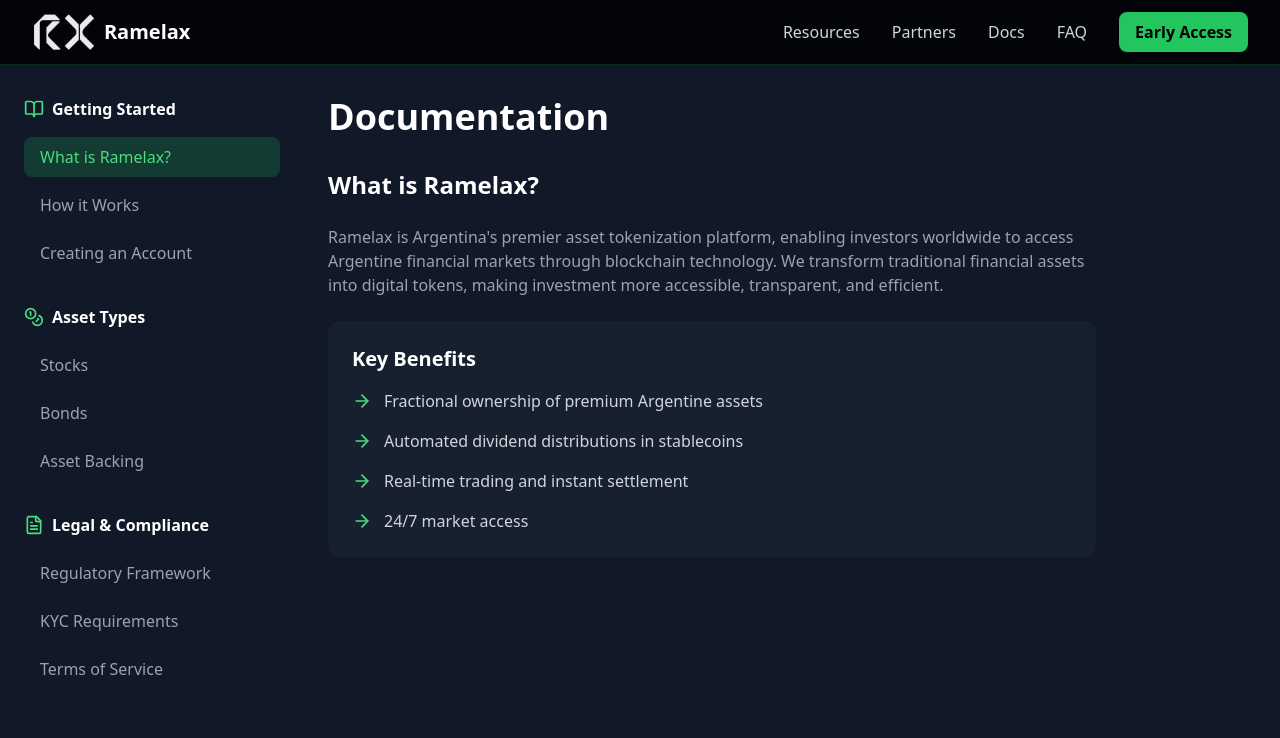
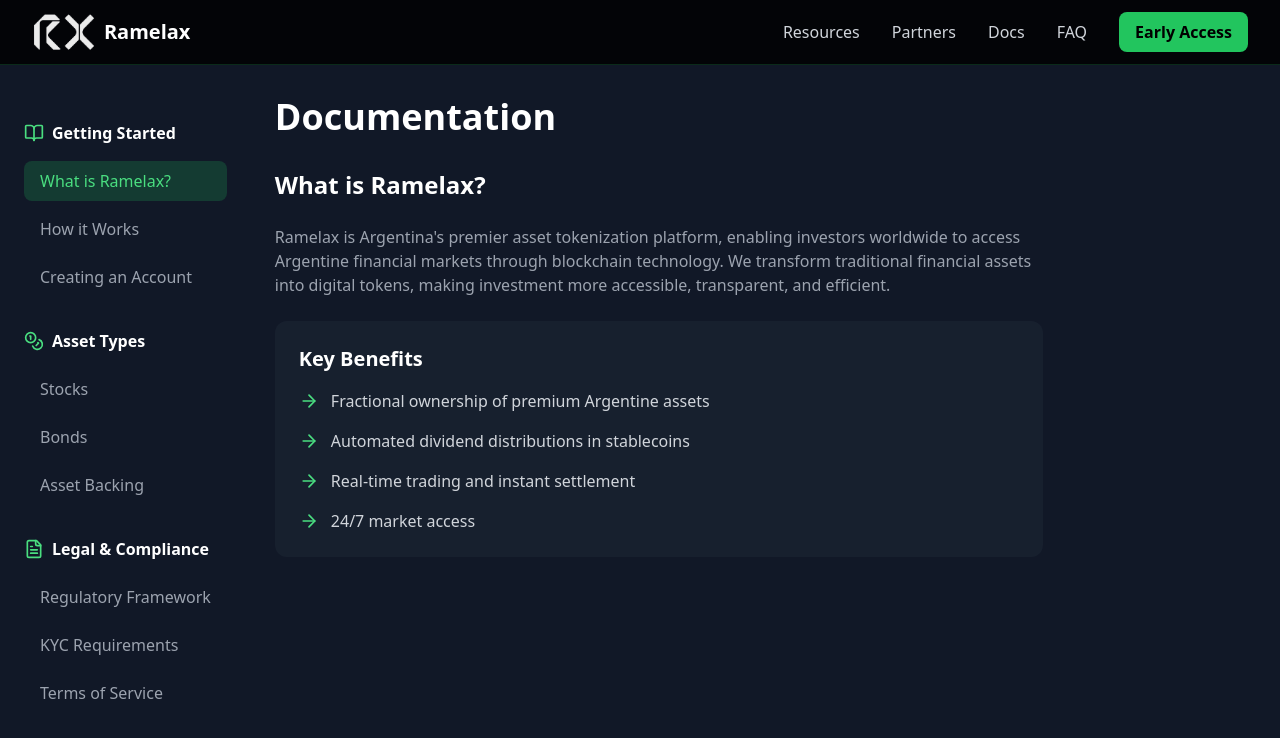
Before and after one commit to Sixela33/RamalaxLanding, a React (Vite) app: page /docs in a window 1280 px wide. Shown: the top 738 px of the page. Built offline with nearby package versions, Linux system fonts and the light colour scheme.

Commit message:
improving docs page

```diff
--- a/public/output.css
+++ b/public/output.css
@@ -624,8 +624,16 @@
   top: 1.5rem;
 }
 
+.top-0 {
+  top: 0px;
+}
+
 .z-50 {
   z-index: 50;
+}
+
+.z-40 {
+  z-index: 40;
 }
 
 .mx-auto {
@@ -713,6 +721,10 @@
   height: 2rem;
 }
 
+.h-full {
+  height: 100%;
+}
+
 .min-h-screen {
   min-height: 100vh;
 }
@@ -737,16 +749,16 @@
   width: 1.5rem;
 }
 
-.w-64 {
-  width: 16rem;
-}
-
 .w-8 {
   width: 2rem;
 }
 
 .w-full {
   width: 100%;
+}
+
+.w-64 {
+  width: 16rem;
 }
 
 .max-w-3xl {
@@ -771,6 +783,16 @@
 
 .flex-shrink-0 {
   flex-shrink: 0;
+}
+
+.-translate-x-full {
+  --tw-translate-x: -100%;
+  transform: translate(var(--tw-translate-x), var(--tw-translate-y)) rotate(var(--tw-rotate)) skewX(var(--tw-skew-x)) skewY(var(--tw-skew-y)) scaleX(var(--tw-scale-x)) scaleY(var(--tw-scale-y));
+}
+
+.translate-x-0 {
+  --tw-translate-x: 0px;
+  transform: translate(var(--tw-translate-x), var(--tw-translate-y)) rotate(var(--tw-rotate)) skewX(var(--tw-skew-x)) skewY(var(--tw-skew-y)) scaleX(var(--tw-scale-x)) scaleY(var(--tw-scale-y));
 }
 
 .transform {
@@ -879,6 +901,10 @@
   overflow: hidden;
 }
 
+.overflow-y-auto {
+  overflow-y: auto;
+}
+
 .rounded-2xl {
   border-radius: 1rem;
 }
@@ -972,13 +998,12 @@
   background-color: rgb(34 197 94 / 0.2);
 }
 
-.bg-red-500 {
-  --tw-bg-opacity: 1;
-  background-color: rgb(239 68 68 / var(--tw-bg-opacity));
+.bg-opacity-75 {
+  --tw-bg-opacity: 0.75;
 }
 
-.bg-opacity-75 {
-  --tw-bg-opacity: 0.75;
+.bg-opacity-50 {
+  --tw-bg-opacity: 0.5;
 }
 
 .bg-\[radial-gradient\(circle_at_center\2c rgba\(22\2c 163\2c 74\2c 0\.1\)_0\%\2c transparent_65\%\)\] {
@@ -1067,11 +1092,6 @@
 .px-4 {
   padding-left: 1rem;
   padding-right: 1rem;
-}
-
-.px-6 {
-  padding-left: 1.5rem;
-  padding-right: 1.5rem;
 }
 
 .py-12 {
@@ -1289,12 +1309,22 @@
   transition-duration: 150ms;
 }
 
+.transition-transform {
+  transition-property: transform;
+  transition-timing-function: cubic-bezier(0.4, 0, 0.2, 1);
+  transition-duration: 150ms;
+}
+
 .duration-200 {
   transition-duration: 200ms;
 }
 
 .duration-300 {
   transition-duration: 300ms;
+}
+
+.ease-in-out {
+  transition-timing-function: cubic-bezier(0.4, 0, 0.2, 1);
 }
 
 .hover\:rotate-90:hover {
@@ -1389,6 +1419,14 @@
 }
 
 @media (min-width: 768px) {
+  .md\:relative {
+    position: relative;
+  }
+
+  .md\:z-auto {
+    z-index: auto;
+  }
+
   .md\:col-span-2 {
     grid-column: span 2 / span 2;
   }
@@ -1409,6 +1447,15 @@
     width: 16rem;
   }
 
+  .md\:w-auto {
+    width: auto;
+  }
+
+  .md\:translate-x-0 {
+    --tw-translate-x: 0px;
+    transform: translate(var(--tw-translate-x), var(--tw-translate-y)) rotate(var(--tw-rotate)) skewX(var(--tw-skew-x)) skewY(var(--tw-skew-y)) scaleX(var(--tw-scale-x)) scaleY(var(--tw-scale-y));
+  }
+
   .md\:grid-cols-2 {
     grid-template-columns: repeat(2, minmax(0, 1fr));
   }
@@ -1427,6 +1474,14 @@
 
   .md\:gap-12 {
     gap: 3rem;
+  }
+
+  .md\:bg-transparent {
+    background-color: transparent;
+  }
+
+  .md\:p-0 {
+    padding: 0px;
   }
 
   .md\:py-48 {
--- /dev/null
+++ b/src/components/Sidebar.tsx
@@ -0,0 +1,80 @@
+import { BookOpen, Coins, FileText } from 'lucide-react'
+
+const sections = [
+    {
+      title: 'Getting Started',
+      icon: BookOpen,
+      items: [
+        { title: 'What is Ramelax?', id: 'intro' },
+        { title: 'How it Works', id: 'how-it-works' },
+        { title: 'Creating an Account', id: 'account' },
+      ],
+    },
+    {
+      title: 'Asset Types',
+      icon: Coins,
+      items: [
+        { title: 'Stocks', id: 'stocks' },
+        { title: 'Bonds', id: 'bonds' },
+        { title: 'Asset Backing', id: 'backing' },
+      ],
+    },
+    {
+      title: 'Legal & Compliance',
+      icon: FileText,
+      items: [
+        { title: 'Regulatory Framework', id: 'regulatory' },
+        { title: 'KYC Requirements', id: 'kyc' },
+        { title: 'Terms of Service', id: 'terms' },
+      ],
+    },
+  ];
+
+type SidebarProps = {
+    activeSection: string;
+    setActiveSection: (sectionId: string) => void;
+    isSidebarOpen: boolean;
+    setSidebarOpen: (isOpen: boolean) => void;
+}
+
+export const Sidebar = ({ activeSection, setActiveSection, isSidebarOpen, setSidebarOpen }:SidebarProps) => (
+    <div className={`
+      fixed md:relative top-0 left-0 h-full
+      w-64 md:w-auto
+      bg-gray-900 md:bg-transparent
+      z-50 md:z-auto
+      transform transition-transform duration-300 ease-in-out
+      ${isSidebarOpen ? 'translate-x-0' : '-translate-x-full md:translate-x-0'}
+      overflow-y-auto
+      md:block
+    `}>
+      <div className="sticky top-6 p-4 md:p-0">
+        {sections.map((section) => (
+          <div key={section.title} className="mb-8">
+            <div className="flex items-center gap-2 mb-4">
+              <section.icon className="h-5 w-5 text-green-400" />
+              <h3 className="font-semibold">{section.title}</h3>
+            </div>
+            <div className="flex flex-col gap-2">
+              {section.items.map((item) => (
+                <button
+                  key={item.id}
+                  onClick={() => {
+                    setActiveSection(item.id);
+                    setSidebarOpen(false);
+                  }}
+                  className={`text-left px-4 py-2 rounded-lg transition-colors ${
+                    activeSection === item.id
+                      ? 'bg-green-500/20 text-green-400'
+                      : 'text-gray-400 hover:text-green-400'
+                  }`}
+                >
+                  {item.title}
+                </button>
+              ))}
+            </div>
+          </div>
+        ))}
+      </div>
+    </div>
+  );
--- a/src/pages/DocsPage/Docs.tsx
+++ b/src/pages/DocsPage/Docs.tsx
@@ -1,4 +1,5 @@
-import { BookOpen, Coins, FileText } from 'lucide-react';
+import { useState } from 'react';
+import { Menu, X } from 'lucide-react';
 import GettingStarted from './GettingStarted/GettingStarted';
 import HowItWorks from './GettingStarted/HowItWorks';
 import { Stocks } from './Asset types/Stocks';
@@ -7,104 +8,70 @@
 import { KYCRequirements } from './LegalYCompliance/KYCRequirements';
 import { RegulatoryFramework } from './LegalYCompliance/RegulatoryFramework';
 import { TermsOfService } from './LegalYCompliance/TermsOfService';
-import { useState } from 'react';
-
-const sections = [
-  {
-    title: 'Getting Started',
-    icon: BookOpen,
-    items: [
-      { title: 'What is Ramelax?', id: 'intro' },
-      { title: 'How it Works', id: 'how-it-works' },
-      { title: 'Creating an Account', id: 'account' },
-    ],
-  },
-  {
-    title: 'Asset Types',
-    icon: Coins,
-    items: [
-      { title: 'Stocks', id: 'stocks' },
-      { title: 'Bonds', id: 'bonds' },
-      { title: 'Asset Backing', id: 'backing' },
-    ],
-  },
-  {
-    title: 'Legal & Compliance',
-    icon: FileText,
-    items: [
-      { title: 'Regulatory Framework', id: 'regulatory' },
-      { title: 'KYC Requirements', id: 'kyc' },
-      { title: 'Terms of Service', id: 'terms' },
-    ],
-  },
-];
+import { Sidebar } from '../../components/Sidebar';
 
 export function DocsPage() {
   const [activeSection, setActiveSection] = useState('intro');
   const [isSidebarOpen, setSidebarOpen] = useState(false);
 
+  const renderContent = () => {
+    switch (activeSection) {
+      case 'intro':
+        return <GettingStarted />;
+      case 'how-it-works':
+        return <HowItWorks />;
+      case 'stocks':
+        return <Stocks />;
+      case 'bonds':
+        return <Bonds />;
+      case 'backing':
+        return <AssetBacking />;
+      case 'regulatory':
+        return <RegulatoryFramework />;
+      case 'kyc':
+        return <KYCRequirements />;
+      case 'terms':
+        return <TermsOfService />;
+      case 'account':
+        return <TermsOfService />;
+      default:
+        return null;
+    }
+  };
+
   return (
     <div className="min-h-screen bg-gray-900 text-white">
+      {/* Overlay for mobile sidebar */}
+      {isSidebarOpen && (
+        <div
+          className="fixed inset-0 bg-black bg-opacity-50 z-40 md:hidden"
+          onClick={() => setSidebarOpen(false)}
+        />
+      )}
+
       <div className="container mx-auto px-4 sm:px-6 py-8">
+        {/* Toggle Button */}
+        <button
+          className="md:hidden flex items-center gap-2 text-green-400 mb-4"
+          onClick={() => setSidebarOpen(!isSidebarOpen)}
+        >
+          {isSidebarOpen ? <X /> : <Menu />}
+          <span>{isSidebarOpen ? 'Close Menu' : 'Open Menu'}</span>
+        </button>
+
         <div className="md:flex md:gap-12">
-
-          {/* Sidebar Toggle for Small Screens */}
-          <button
-            className="md:hidden text-green-400 mb-4"
-            onClick={() => setSidebarOpen(!isSidebarOpen)}
-          >
-            {isSidebarOpen ? 'Close' : 'Open'} Sidebar
-          </button>
-
-          {/* Sidebar */}
-          <div className={`${isSidebarOpen ? 'block' : 'hidden'} md:block md:w-64 flex-shrink-0`}>
-            <div className="sticky top-6">
-              {sections.map((section) => (
-                <div key={section.title} className="mb-8">
-                  <div className="flex items-center gap-2 mb-4">
-                    <section.icon className="h-5 w-5 text-green-400" />
-                    <h3 className="font-semibold">{section.title}</h3>
-                  </div>
-                  <div className="flex flex-col gap-2">
-                    {section.items.map((item) => (
-                      <button
-                        key={item.id}
-                        onClick={() => {
-                          setActiveSection(item.id);
-                          setSidebarOpen(false); // Close sidebar on selection
-                        }}
-                        className={`text-left px-4 py-2 rounded-lg transition-colors ${
-                          activeSection === item.id
-                            ? 'bg-green-500/20 text-green-400'
-                            : 'text-gray-400 hover:text-green-400'
-                        }`}
-                      >
-                        {item.title}
-                      </button>
-                    ))}
-                  </div>
-                </div>
-              ))}
-            </div>
-          </div>
+          <Sidebar
+            activeSection={activeSection}
+            setActiveSection={setActiveSection}
+            isSidebarOpen={isSidebarOpen}
+            setSidebarOpen={setSidebarOpen}
+          />
 
           {/* Main Content */}
           <div className="flex-1 max-w-3xl">
             <div className="prose prose-invert prose-green">
               <h1 className="text-4xl font-bold mb-8">Documentation</h1>
-
-              {activeSection === 'intro' && <GettingStarted/>}
-              {activeSection === 'how-it-works' && <HowItWorks/>}
-              {activeSection === 'stocks' && <Stocks/>}
-              {activeSection === 'bonds' && <Bonds/>}
-              {activeSection === 'backing' && <AssetBacking/>}
-              {activeSection === 'regulatory' && <RegulatoryFramework/>}
-              {activeSection === 'kyc' && <KYCRequirements/>}
-              {activeSection === 'terms' && <TermsOfService/>}
-              {activeSection === 'account' && <TermsOfService/>}
-
-
-              {/* Additional sections would follow the same pattern */}
+              {renderContent()}
             </div>
           </div>
         </div>
@@ -112,3 +79,5 @@
     </div>
   );
 }
+
+export default DocsPage;
```
